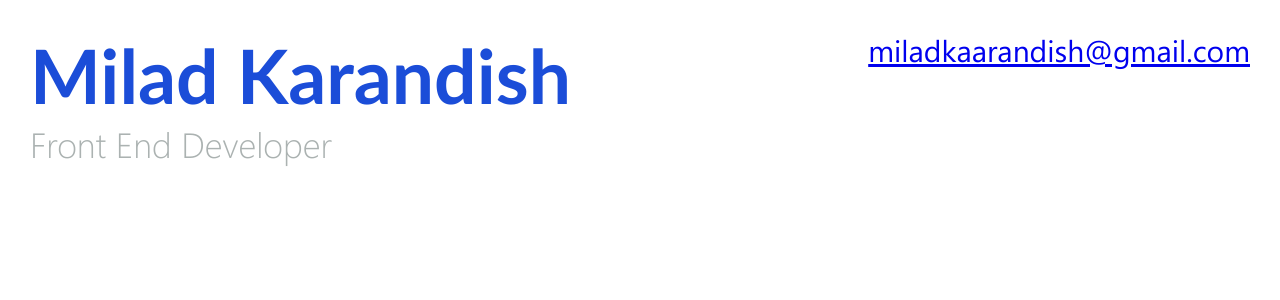
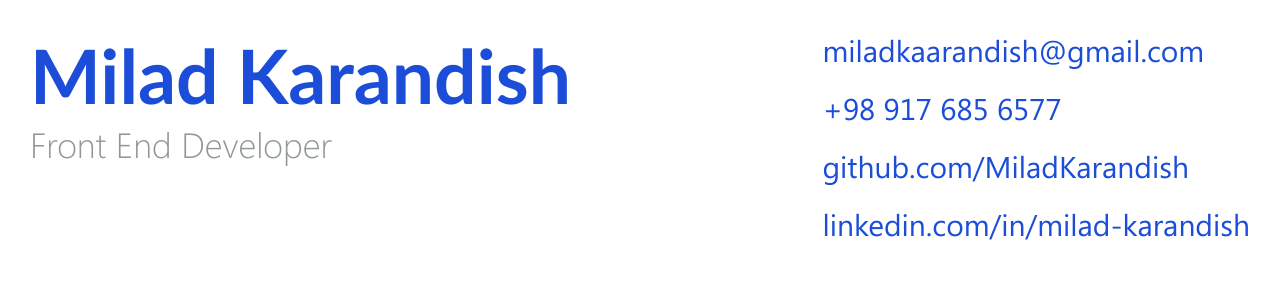
Before and after one commit to MiladKarandish/resume-maker, a React (Vite) app: page / in a window 1280 px wide. Shown: the top 300 px of the page. Built offline with nearby package versions, Linux system fonts and the light colour scheme.

Commit message:
links are added

```diff
--- a/src/index.css
+++ b/src/index.css
@@ -13,3 +13,7 @@ body {
   font-family: "Segoe UI", sans-serif;
   font-size: 30px;
 }
+
+a {
+  text-decoration: none;
+}
--- a/src/templates/main/index.tsx
+++ b/src/templates/main/index.tsx
@@ -11,6 +11,18 @@ const MainTemplate = () => {
     {
       title: "miladkaarandish@gmail.com",
       href: "https://miladkaarandish@gmail.com",
+    },
+    {
+      title: "+98 917 685 6577",
+      href: "https://miladkaarandish@gmail.com",
+    },
+    {
+      title: "github.com/MiladKarandish",
+      href: "https://github.com/MiladKarandish",
+    },
+    {
+      title: "linkedin.com/in/milad-karandish",
+      href: "https://www.linkedin.com/in/milad-karandish",
     },
   ];
 
@@ -31,7 +43,7 @@ const MainTemplate = () => {
       {/* Side */}
       <aside>
         {/* Links */}
-        <div>
+        <div className={`${styles["_contact-links"]}`}>
           {contactLinks.map((contact) => (
             <a href={contact.href} target="_blank" key={contact.title}>
               {contact.title}
--- a/src/templates/main/main-template.module.scss
+++ b/src/templates/main/main-template.module.scss
@@ -1,5 +1,5 @@
 $color-name: #1b4dd8;
-$color-field: #abb2b1;
+$color-field: #909796;
 
 ._ {
   width: 100%;
@@ -7,6 +7,10 @@ $color-field: #abb2b1;
   justify-content: space-between;
   gap: 2rem;
   padding: 1rem;
+
+  a {
+    color: $color-name;
+  }
 
   ._name {
     color: $color-name;
@@ -19,4 +23,11 @@ $color-field: #abb2b1;
     color: $color-field;
     font-weight: 300;
   }
+
+  // Links
+  ._contact-links {
+    display: flex;
+    flex-direction: column;
+    gap: 0.6rem;
+  }
 }
```
